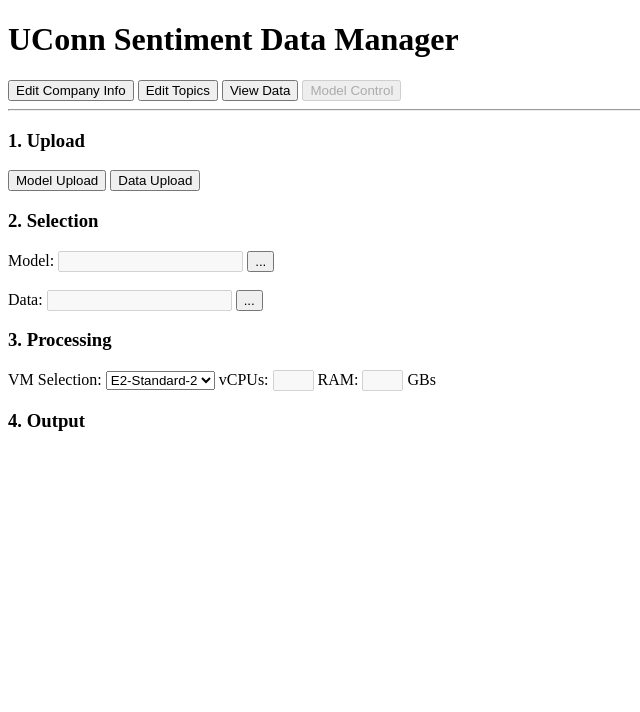
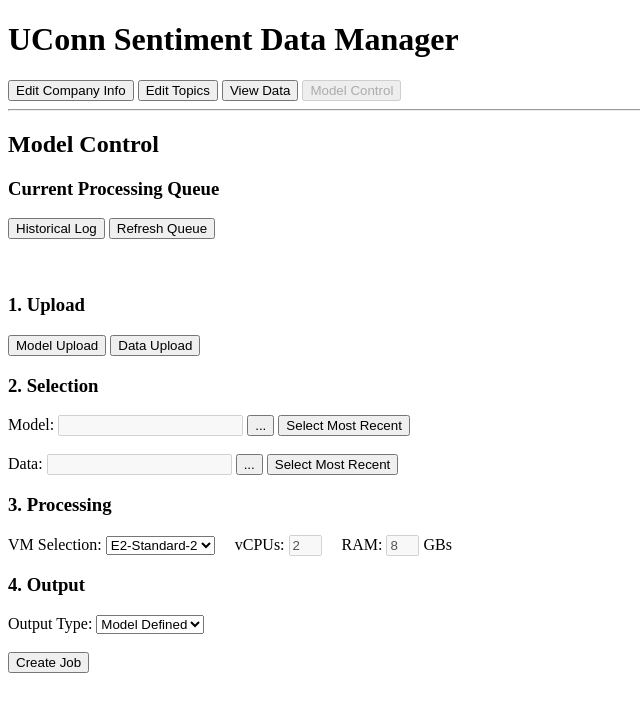
Before and after one commit to ckury/uconn-sentiment-frontend, a Flask app: page /model_control in a window 1280 px wide. Shown: the top 712 px of the page, without its empty margins (0-640 px from the left). Run offline with Flask 3, Linux system fonts and the light colour scheme.

Commit message:
Added formatting and moved upload prompts into dialog boxes

```diff
--- a/templates/model_control.html
+++ b/templates/model_control.html
@@ -8,6 +8,16 @@
   </head>
 
   <body>
+    <style>
+      #page-mask {
+      background: rgba(0, 0, 0, 0.5);
+      position: fixed;
+      top: 0;
+      right: 0;
+      bottom: 0;
+      left: 0;
+    }
+    </style>
 
     <h1>UConn Sentiment Data Manager</h1>
 
@@ -18,6 +28,19 @@
 
     <hr>
 
+    <div id="page-mask" style="display: none;"></div>
+
+    <h2>Model Control</h2>
+
+    <h3>Current Processing Queue</h3>
+
+    <div>
+      <button>Historical Log</button>
+      <button>Refresh Queue</button>
+    </div>
+
+    <br><br>
+
     <h3>1. Upload</h3>
 
     <div id="upload_buttons">
@@ -25,8 +48,7 @@
       <button onclick="uploadDataShow()" id="data_upload_button">Data Upload</button>
     </div>
 
-
-    <div id="model_upload" style="display: none;">
+    <dialog open id="model_upload" style="display: none;">
       <button onclick="uploadModelHide()">&lt</button>
       <label>Model Upload: </label>
       <select name="model_source" id="model_source" onchange="dropdownModelSource()">
@@ -53,9 +75,9 @@
         <button>Upload File to Model Bucket</button>
 
       </div>
-    </div>
+    </dialog>
 
-    <div id="data_upload" style="display: none;">
+    <dialog open id="data_upload" style="display: none;">
       <button onclick="uploadDataHide()">&lt</button>
       <label>Upload Data: </label>
       <select name="data_source" id="data_source" onchange="dropdownDataSource()">
@@ -72,19 +94,21 @@
 
       </div>
 
-    </div>
+    </dialog>
 
     <h3>2. Selection</h3>
 
     <label>Model: </label>
     <input type="text" disabled>
     <button>...</button>
+    <button>Select Most Recent</button>
 
     <br><br>
 
     <label>Data: </label>
     <input type="text" disabled>
     <button>...</button>
+    <button>Select Most Recent</button>
 
     <br>
 
@@ -95,36 +119,63 @@
       <option>E2-Standard-2</option>
     </select>
 
-    <label>vCPUs: </label>
-    <input type="text" disabled size="2">
+    <label>&nbsp &nbsp vCPUs: </label>
+    <input type="text" disabled size="1" value="2">
 
-    <label>RAM: </label>
-    <input type="text" disabled size="2">
+    <label>&nbsp &nbsp RAM: </label>
+    <input type="text" disabled size="1" value="8">
     <label>GBs</label>
 
     <br>
 
     <h3>4. Output</h3>
 
+    <label>Output Type: </label>
+    <select id="output_select" onchange="dropdownOutput()">
+      <option value="model_defined">Model Defined</option>
+      <option value="custom">Custom</option>
+      <option value="file_output">File Output</option>
+    </select>
+
+    <div id="save_location" style="display: none;">
+      <br>
+      <select>
+        <option>Comma Separated Values (.csv)</option>
+        <option>Excel (.xlsx)</option>
+        <option>Excel 2003 (.xls)</option>
+      </select>
+    </div>
+
+    <br><br>
+
+    <button>Create Job</button>
+
   </body>
 
   <script>
+    function maskPage(){
+      document.getElementById("page-mask").style.display = "block"
+    }
+    function unmaskPage(){
+      document.getElementById("page-mask").style.display = "none"
+    }
+
     function uploadModelShow(){
       document.getElementById("model_upload").style.display = "block"
-      document.getElementById("upload_buttons").style.display = "none"
+      maskPage()
     }
     function uploadModelHide(){
       document.getElementById("model_upload").style.display = "none"
-      document.getElementById("upload_buttons").style.display = "block"
+      unmaskPage()
     }
 
     function uploadDataShow(){
       document.getElementById("data_upload").style.display = "block"
-      document.getElementById("upload_buttons").style.display = "none"
+      maskPage()
     }
     function uploadDataHide(){
       document.getElementById("data_upload").style.display = "none"
-      document.getElementById("upload_buttons").style.display = "block"
+      unmaskPage()
     }
 
     function dropdownModelSource(){
@@ -147,6 +198,15 @@
         document.getElementById("data_local_upload-div").style.display = "block"
       }
     }
+
+    function dropdownOutput(){
+      dropSelect = document.getElementById("output_select").value
+      if (dropSelect == "file_output"){
+        document.getElementById("save_location").style.display = "block"
+      } else {
+        document.getElementById("save_location").style.display = "none"
+      }
+    }
   </script>
 
 </html>
```
